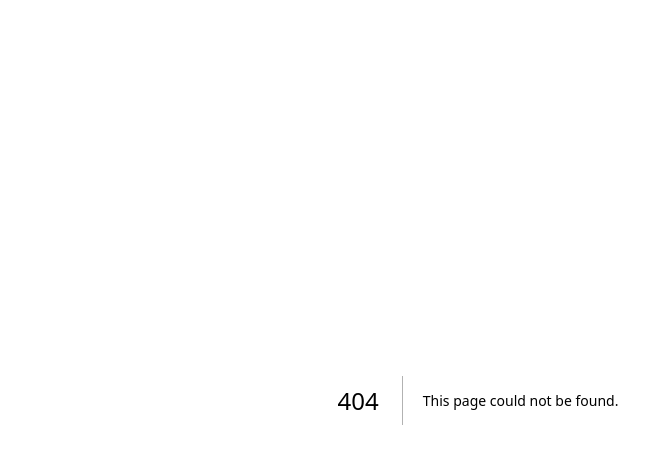
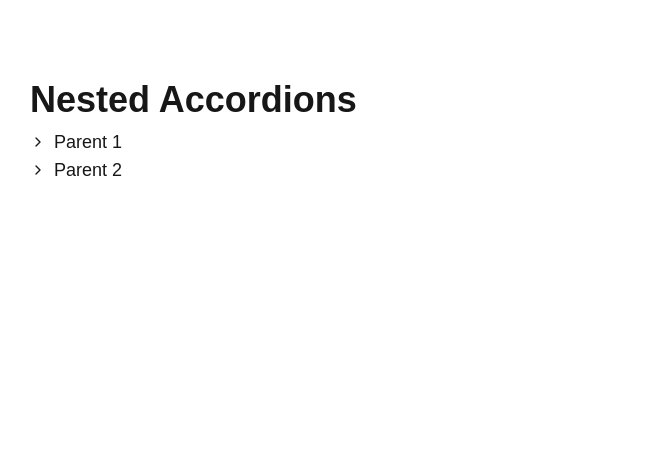
Before and after one commit to harshith-ashvi/react-machine-coding, a Next.js app: page /nested-accordion in a window 1280 px wide. Before the commit this address had no page. Shown: the top 464 px of the page, without its empty margins (162-811 px from the left). Built offline with nearby package versions, Linux system fonts and the light colour scheme.

Commit message:
add nested accordion component

```diff
--- /dev/null
+++ b/src/app/nested-accordion/folder-accordion.tsx
@@ -0,0 +1,74 @@
+"use client";
+
+import { ChevronRight, Minus } from "lucide-react";
+import { AnimatePresence, motion } from "motion/react";
+
+import { cn } from "@/lib/utils";
+import { NestedAccordionInterface } from "./page";
+
+interface FolderAccordionProps {
+  accordionId: number;
+  openIndex: number[];
+  title: string;
+  className?: string;
+  childAccordions: Record<string, NestedAccordionInterface[]>;
+  handleToggle: (accordionId: number) => void;
+}
+
+const FolderAccordion = ({
+  accordionId,
+  openIndex,
+  title,
+  className,
+  childAccordions,
+  handleToggle,
+}: FolderAccordionProps) => {
+  const isOpen = openIndex.includes(accordionId);
+  const childAccordion = childAccordions[`${accordionId}`] ?? [];
+
+  return (
+    <div className={cn("", className)}>
+      <button
+        className="flex items-center gap-2"
+        onClick={() => handleToggle(accordionId)}
+        aria-expanded={isOpen}
+      >
+        {childAccordion.length ? (
+          <ChevronRight
+            className={cn(
+              "size-4 duration-300 transition-all cursor-pointer",
+              isOpen ? "rotate-z-90" : ""
+            )}
+          />
+        ) : (
+          <Minus className="size-4" />
+        )}
+        <p className="font-medium text-lg">{title}</p>
+      </button>
+      <AnimatePresence>
+        {Boolean(childAccordion.length && isOpen) && (
+          <motion.div
+            initial={{ opacity: 0, height: 0, filter: "blur(10px)" }}
+            animate={{ opacity: 1, height: "auto", filter: "blur(0px)" }}
+            exit={{ opacity: 0, height: 0, filter: "blur(10px)" }}
+            transition={{ duration: 0.3, ease: "easeInOut" }}
+          >
+            {childAccordion.map((acc) => (
+              <FolderAccordion
+                key={acc.id}
+                className="pl-1"
+                accordionId={acc.id}
+                openIndex={openIndex}
+                title={acc.name}
+                handleToggle={handleToggle}
+                childAccordions={childAccordions}
+              />
+            ))}
+          </motion.div>
+        )}
+      </AnimatePresence>
+    </div>
+  );
+};
+
+export default FolderAccordion;
--- /dev/null
+++ b/src/app/nested-accordion/page.tsx
@@ -0,0 +1,79 @@
+"use client";
+
+import { useState } from "react";
+
+import FolderAccordion from "./folder-accordion";
+
+export interface NestedAccordionInterface {
+  id: number;
+  name: string;
+  parentId: null | number;
+}
+
+const nestedAccordionData: NestedAccordionInterface[] = [
+  { id: 1, name: "Parent 1", parentId: null },
+  { id: 2, name: "Child 1.1", parentId: 1 },
+  { id: 3, name: "Child 1.2", parentId: 1 },
+  { id: 4, name: "Parent 2", parentId: null },
+  { id: 5, name: "Child 2.1", parentId: 4 },
+  { id: 6, name: "Child 2.2", parentId: 4 },
+  { id: 7, name: "Child 1.1.1", parentId: 2 },
+  { id: 8, name: "Child 1.2.1", parentId: 3 },
+];
+
+function formatAccordionData(data: NestedAccordionInterface[]) {
+  return data.reduce(
+    (acc, current) => {
+      if (!current.parentId) {
+        acc.parentAccordion.push(current);
+      } else {
+        if (!acc.childAccordions[`${current.parentId}`]) {
+          acc.childAccordions[`${current.parentId}`] = [];
+        }
+        acc.childAccordions[`${current.parentId}`].push(current);
+      }
+      return acc;
+    },
+    { parentAccordion: [], childAccordions: {} } as {
+      parentAccordion: NestedAccordionInterface[];
+      childAccordions: Record<string, NestedAccordionInterface[]>;
+    }
+  );
+}
+
+const NestedAccordion = () => {
+  const [openIndex, setOpenIndex] = useState<number[]>([]);
+
+  const { parentAccordion, childAccordions } =
+    formatAccordionData(nestedAccordionData);
+
+  const handleToggle = (id: number) => {
+    if (openIndex.includes(id)) {
+      setOpenIndex((prev) => {
+        return prev.filter((index) => index !== id);
+      });
+    } else {
+      setOpenIndex((prev) => [...prev, id]);
+    }
+  };
+
+  return (
+    <div className="max-w-4xl mx-auto min-h-screen pt-20">
+      <h1 className="font-bold text-4xl pb-2">Nested Accordions</h1>
+      {parentAccordion.map((acc) => {
+        return (
+          <FolderAccordion
+            key={acc.id}
+            accordionId={acc.id}
+            openIndex={openIndex}
+            title={acc.name}
+            childAccordions={childAccordions}
+            handleToggle={handleToggle}
+          />
+        );
+      })}
+    </div>
+  );
+};
+
+export default NestedAccordion;
```
